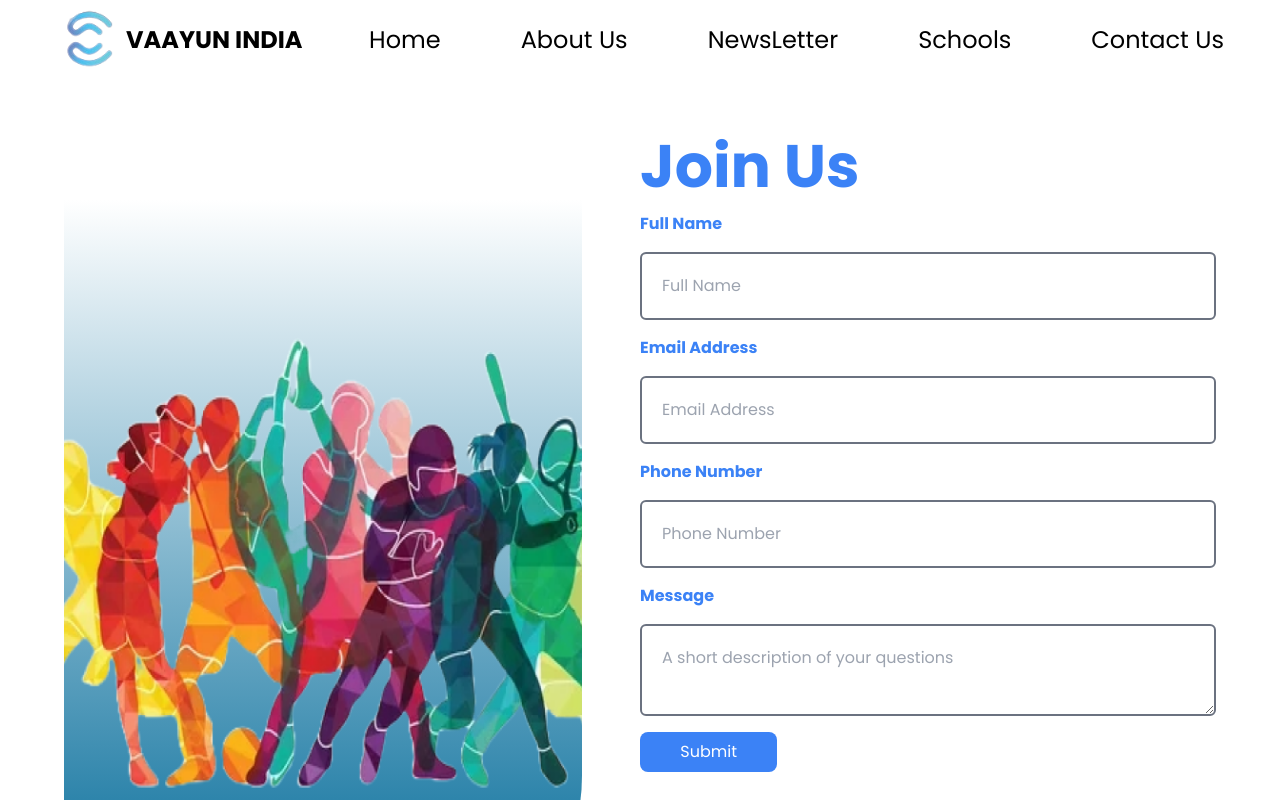
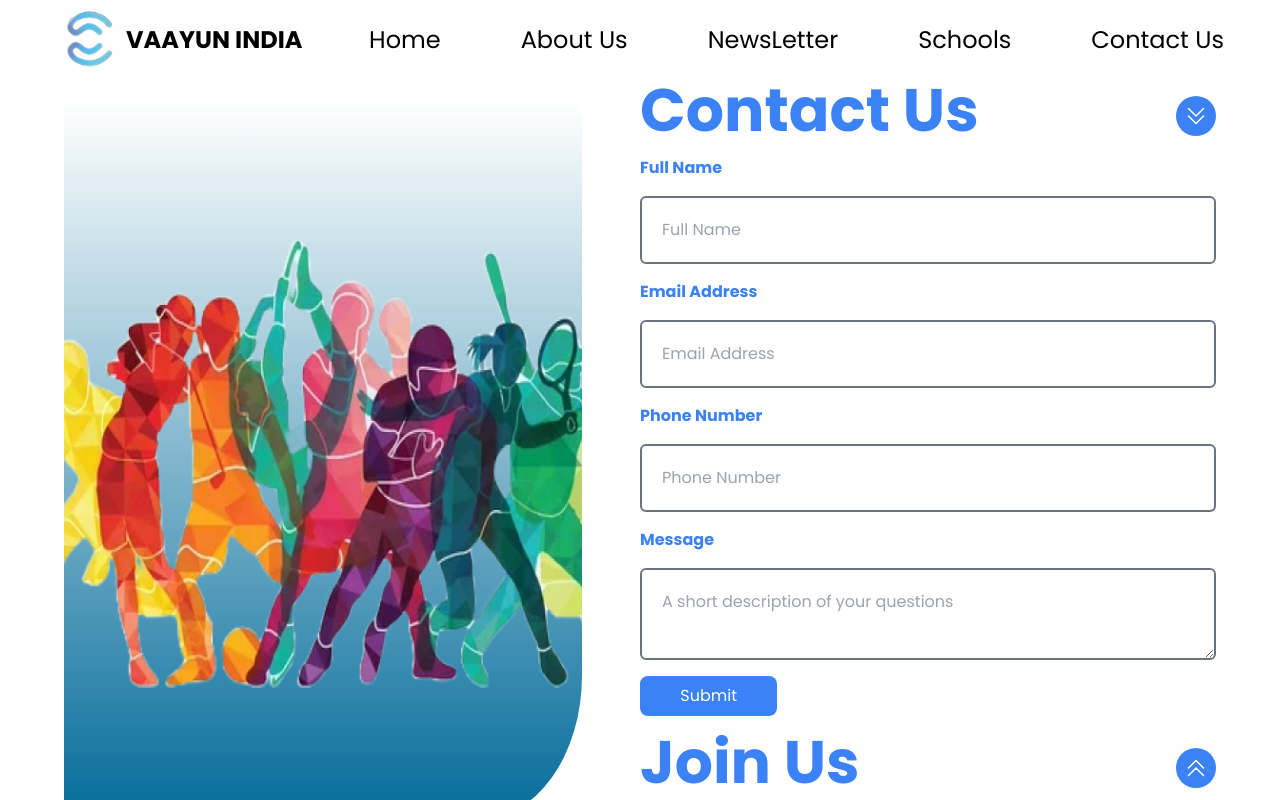
Before and after one commit to Mohitjnn/vaayu, a Next.js app: page /contact in a window 1280 px wide. Shown: the top 800 px of the page. Built offline with nearby package versions, Linux system fonts and the light colour scheme.

Commit message:
added form1 and form2 using formik and yup

```diff
--- a/src/app/contact/page.jsx
+++ b/src/app/contact/page.jsx
@@ -1,34 +1,31 @@
 "use client";
-import React from "react";
+import React, { useRef } from "react";
 import Image from "next/image";
-import { useFormik } from "formik";
-import { basicSchema } from "@/schemas";
-
-const onSubmit = async (values, actions) => {
-  console.log(values);
-  console.log(actions);
-  await new Promise((resolve) => setTimeout(resolve, 1000));
-  actions.resetForm();
-};
+import Form1 from "@/components/Forms/Form1";
+import Form2 from "@/components/Forms/Form2";
 
 function Contact() {
-  const { values, handleBlur, touched, handleChange, handleSubmit, errors } =
-    useFormik({
-      initialValues: {
-        name: "",
-        email: "",
-        Phonenumber: "",
-        desc: "",
-      },
-      validationSchema: basicSchema,
-      onSubmit,
+  const formContainerRef = useRef(null);
+
+  const scrollToBottom = () => {
+    formContainerRef.current.scrollTo({
+      top: formContainerRef.current.scrollHeight,
+      behavior: "smooth",
     });
+  };
+
+  const scrollToTop = () => {
+    formContainerRef.current.scrollTo({
+      top: 0,
+      behavior: "smooth",
+    });
+  };
 
   return (
     <main className="w-full h-full">
-      <center className="w-full h-full px-16 py-10">
-        <section className="flex flex-row w-full h-full justify-between items-start space-x-6 ">
-          <div className="w-[45%] relative h-[90vh] bg-custom-gradient rounded-br-[20%] mt-20">
+      <center className="w-full h-full px-16">
+        <section className="flex flex-row w-full h-full justify-between items-start space-x-6">
+          <div className="w-[45%] relative h-[90vh] bg-custom-gradient rounded-br-[20%] my-5  ">
             <Image
               src="/contactUsimg.png"
               fill={true}
@@ -37,113 +34,57 @@ function Contact() {
               priority={true}
             />
           </div>
-          <div className="flex flex-col w-[50%] h-fit py-4 items-start justify-start">
-            <h1 className="Title text-blue-500">Join Us</h1>
-            <form
-              onSubmit={handleSubmit}
-              action=""
-              className="flex flex-col space-y-4 mt-4 text-left w-full h-fit"
-            >
-              <label htmlFor="name" className="font-semibold text-blue-500">
-                Full Name
-              </label>
-              <input
-                value={values.name}
-                onChange={handleChange}
-                onBlur={handleBlur}
-                id="name"
-                className={`input ${
-                  errors.name && touched.name
-                    ? "border-2 border-red-600"
-                    : "focus:border-blue-500"
-                }`}
-                type="text"
-                placeholder="Full Name"
-              />
-              {errors.name && touched.name ? (
-                <p className="text-red-600 text-left">{errors.name}</p>
-              ) : (
-                ""
-              )}
+          <div
+            className="flex flex-col w-[50%] h-[93vh] space-y-4 items-start justify-start overflow-hidden"
+            ref={formContainerRef}
+          >
+            <div className="flex w-full justify-between">
+              <h1 className="Title text-blue-500">Contact Us</h1>
+              <button
+                onClick={scrollToBottom}
+                className="flex items-center justify-center w-10 h-10 bg-blue-500 rounded-full mt-4"
+              >
+                <svg
+                  xmlns="http://www.w3.org/2000/svg"
+                  fill="none"
+                  viewBox="0 0 24 24"
+                  strokeWidth="1.5"
+                  stroke="currentColor"
+                  className="w-6 h-6 text-white"
+                >
+                  <path
+                    strokeLinecap="round"
+                    strokeLinejoin="round"
+                    d="M19.5 12l-7.5 7.5L4.5 12m15-7.5l-7.5 7.5L4.5 4.5"
+                  />
+                </svg>
+              </button>
+            </div>
+            <Form1 />
 
-              <label htmlFor="email" className="font-semibold text-blue-500">
-                Email Address
-              </label>
-              <input
-                value={values.email}
-                onChange={handleChange}
-                onBlur={handleBlur}
-                id="email"
-                className={`input ${
-                  errors.email && touched.email
-                    ? "border-2 border-red-600"
-                    : "focus:border-blue-500"
-                }`}
-                type="text"
-                placeholder="Email Address"
-              />
-              {errors.email && touched.email ? (
-                <p className="flex flex-row justify-start w-[66%] text-red-600">
-                  {errors.email}
-                </p>
-              ) : (
-                ""
-              )}
-
-              <label
-                htmlFor="Phonenumber"
-                className="font-semibold text-blue-500"
+            <div className="flex w-full justify-between">
+              <h1 className="Title text-blue-500">Join Us</h1>
+              <button
+                onClick={scrollToTop}
+                className="flex items-center justify-center w-10 h-10 bg-blue-500 rounded-full mt-4"
               >
-                Phone Number
-              </label>
-              <input
-                value={values.Phonenumber}
-                onChange={handleChange}
-                onBlur={handleBlur}
-                id="Phonenumber"
-                className={`input ${
-                  errors.Phonenumber && touched.Phonenumber
-                    ? "border-2 border-red-600"
-                    : "focus:border-blue-500"
-                }`}
-                type="text"
-                placeholder="Phone Number"
-              />
-              {errors.Phonenumber && touched.Phonenumber ? (
-                <p className="flex flex-row justify-start w-[66%] text-red-600">
-                  {errors.Phonenumber}
-                </p>
-              ) : (
-                ""
-              )}
-
-              <label htmlFor="desc" className="font-semibold text-blue-500">
-                Message
-              </label>
-              <textarea
-                value={values.desc}
-                onChange={handleChange}
-                onBlur={handleBlur}
-                id="desc"
-                cols={2}
-                rows={2}
-                placeholder="A short description of your questions"
-                className={`input ${
-                  errors.desc && touched.desc ? "border-2 border-red-600" : ""
-                } `}
-              />
-              {errors.desc && touched.desc ? (
-                <p className="flex flex-row justify-start w-[66%] text-red-600">
-                  {errors.desc}
-                </p>
-              ) : (
-                ""
-              )}
-
-              <button type="submit" className="Btnlight rounded-lg py-2 Text">
-                Submit
+                <svg
+                  xmlns="http://www.w3.org/2000/svg"
+                  fill="none"
+                  viewBox="0 0 24 24"
+                  strokeWidth="1.5"
+                  stroke="currentColor"
+                  className="w-6 h-6 text-white"
+                >
+                  <path
+                    strokeLinecap="round"
+                    strokeLinejoin="round"
+                    d="M4.5 12l7.5-7.5 7.5 7.5m-15 7.5l7.5-7.5 7.5 7.5"
+                  />
+                </svg>
               </button>
-            </form>
+            </div>
+            <Form2 />
           </div>
         </section>
       </center>
--- /dev/null
+++ b/src/components/Forms/Form1.jsx
@@ -0,0 +1,131 @@
+import React from "react";
+import { useFormik } from "formik";
+import { basicSchema } from "@/schemas";
+
+const onSubmit = async (values, actions) => {
+  console.log(values);
+  console.log(actions);
+  await new Promise((resolve) => setTimeout(resolve, 1000));
+  actions.resetForm();
+};
+
+function Form1() {
+  const { values, handleBlur, touched, handleChange, handleSubmit, errors } =
+    useFormik({
+      initialValues: {
+        name: "",
+        email: "",
+        Phonenumber: "",
+        desc: "",
+      },
+      validationSchema: basicSchema,
+      onSubmit,
+    });
+
+  return (
+    <form
+      onSubmit={handleSubmit}
+      action=""
+      className="flex flex-col space-y-4 mt-4 text-left w-full h-fit"
+    >
+      <label htmlFor="name" className="font-semibold text-blue-500">
+        Full Name
+      </label>
+      <input
+        value={values.name}
+        onChange={handleChange}
+        onBlur={handleBlur}
+        id="name"
+        className={`input ${
+          errors.name && touched.name
+            ? "border-2 border-red-600"
+            : "focus:border-blue-500"
+        }`}
+        type="text"
+        placeholder="Full Name"
+      />
+      {errors.name && touched.name ? (
+        <p className="text-red-600 text-left">{errors.name}</p>
+      ) : (
+        ""
+      )}
+
+      <label htmlFor="email" className="font-semibold text-blue-500">
+        Email Address
+      </label>
+      <input
+        value={values.email}
+        onChange={handleChange}
+        onBlur={handleBlur}
+        id="email"
+        className={`input ${
+          errors.email && touched.email
+            ? "border-2 border-red-600"
+            : "focus:border-blue-500"
+        }`}
+        type="text"
+        placeholder="Email Address"
+      />
+      {errors.email && touched.email ? (
+        <p className="flex flex-row justify-start w-[66%] text-red-600">
+          {errors.email}
+        </p>
+      ) : (
+        ""
+      )}
+
+      <label htmlFor="Phonenumber" className="font-semibold text-blue-500">
+        Phone Number
+      </label>
+      <input
+        value={values.Phonenumber}
+        onChange={handleChange}
+        onBlur={handleBlur}
+        id="Phonenumber"
+        className={`input ${
+          errors.Phonenumber && touched.Phonenumber
+            ? "border-2 border-red-600"
+            : "focus:border-blue-500"
+        }`}
+        type="text"
+        placeholder="Phone Number"
+      />
+      {errors.Phonenumber && touched.Phonenumber ? (
+        <p className="flex flex-row justify-start w-[66%] text-red-600">
+          {errors.Phonenumber}
+        </p>
+      ) : (
+        ""
+      )}
+
+      <label htmlFor="desc" className="font-semibold text-blue-500">
+        Message
+      </label>
+      <textarea
+        value={values.desc}
+        onChange={handleChange}
+        onBlur={handleBlur}
+        id="desc"
+        cols={2}
+        rows={2}
+        placeholder="A short description of your questions"
+        className={`input ${
+          errors.desc && touched.desc ? "border-2 border-red-600" : ""
+        } `}
+      />
+      {errors.desc && touched.desc ? (
+        <p className="flex flex-row justify-start w-[66%] text-red-600">
+          {errors.desc}
+        </p>
+      ) : (
+        ""
+      )}
+
+      <button type="submit" className="Btnlight rounded-lg py-2 Text">
+        Submit
+      </button>
+    </form>
+  );
+}
+
+export default Form1;
--- /dev/null
+++ b/src/components/Forms/Form2.jsx
@@ -0,0 +1,131 @@
+import React from "react";
+import { useFormik } from "formik";
+import { basicSchema } from "@/schemas";
+
+const onSubmit = async (values, actions) => {
+  console.log(values);
+  console.log(actions);
+  await new Promise((resolve) => setTimeout(resolve, 1000));
+  actions.resetForm();
+};
+
+function Form2() {
+  const { values, handleBlur, touched, handleChange, handleSubmit, errors } =
+    useFormik({
+      initialValues: {
+        name: "",
+        email: "",
+        Phonenumber: "",
+        desc: "",
+      },
+      validationSchema: basicSchema,
+      onSubmit,
+    });
+
+  return (
+    <form
+      onSubmit={handleSubmit}
+      action=""
+      className="flex flex-col space-y-4 mt-4 text-left w-full h-fit"
+    >
+      <label htmlFor="name" className="font-semibold text-blue-500">
+        Full Name
+      </label>
+      <input
+        value={values.name}
+        onChange={handleChange}
+        onBlur={handleBlur}
+        id="name"
+        className={`input ${
+          errors.name && touched.name
+            ? "border-2 border-red-600"
+            : "focus:border-blue-500"
+        }`}
+        type="text"
+        placeholder="Full Name"
+      />
+      {errors.name && touched.name ? (
+        <p className="text-red-600 text-left">{errors.name}</p>
+      ) : (
+        ""
+      )}
+
+      <label htmlFor="email" className="font-semibold text-blue-500">
+        Email Address
+      </label>
+      <input
+        value={values.email}
+        onChange={handleChange}
+        onBlur={handleBlur}
+        id="email"
+        className={`input ${
+          errors.email && touched.email
+            ? "border-2 border-red-600"
+            : "focus:border-blue-500"
+        }`}
+        type="text"
+        placeholder="Email Address"
+      />
+      {errors.email && touched.email ? (
+        <p className="flex flex-row justify-start w-[66%] text-red-600">
+          {errors.email}
+        </p>
+      ) : (
+        ""
+      )}
+
+      <label htmlFor="Phonenumber" className="font-semibold text-blue-500">
+        Phone Number
+      </label>
+      <input
+        value={values.Phonenumber}
+        onChange={handleChange}
+        onBlur={handleBlur}
+        id="Phonenumber"
+        className={`input ${
+          errors.Phonenumber && touched.Phonenumber
+            ? "border-2 border-red-600"
+            : "focus:border-blue-500"
+        }`}
+        type="text"
+        placeholder="Phone Number"
+      />
+      {errors.Phonenumber && touched.Phonenumber ? (
+        <p className="flex flex-row justify-start w-[66%] text-red-600">
+          {errors.Phonenumber}
+        </p>
+      ) : (
+        ""
+      )}
+
+      <label htmlFor="desc" className="font-semibold text-blue-500">
+        Message
+      </label>
+      <textarea
+        value={values.desc}
+        onChange={handleChange}
+        onBlur={handleBlur}
+        id="desc"
+        cols={2}
+        rows={2}
+        placeholder="A short description of your questions"
+        className={`input ${
+          errors.desc && touched.desc ? "border-2 border-red-600" : ""
+        } `}
+      />
+      {errors.desc && touched.desc ? (
+        <p className="flex flex-row justify-start w-[66%] text-red-600">
+          {errors.desc}
+        </p>
+      ) : (
+        ""
+      )}
+
+      <button type="submit" className="Btnlight rounded-lg py-2 Text">
+        Submit
+      </button>
+    </form>
+  );
+}
+
+export default Form2;
```
